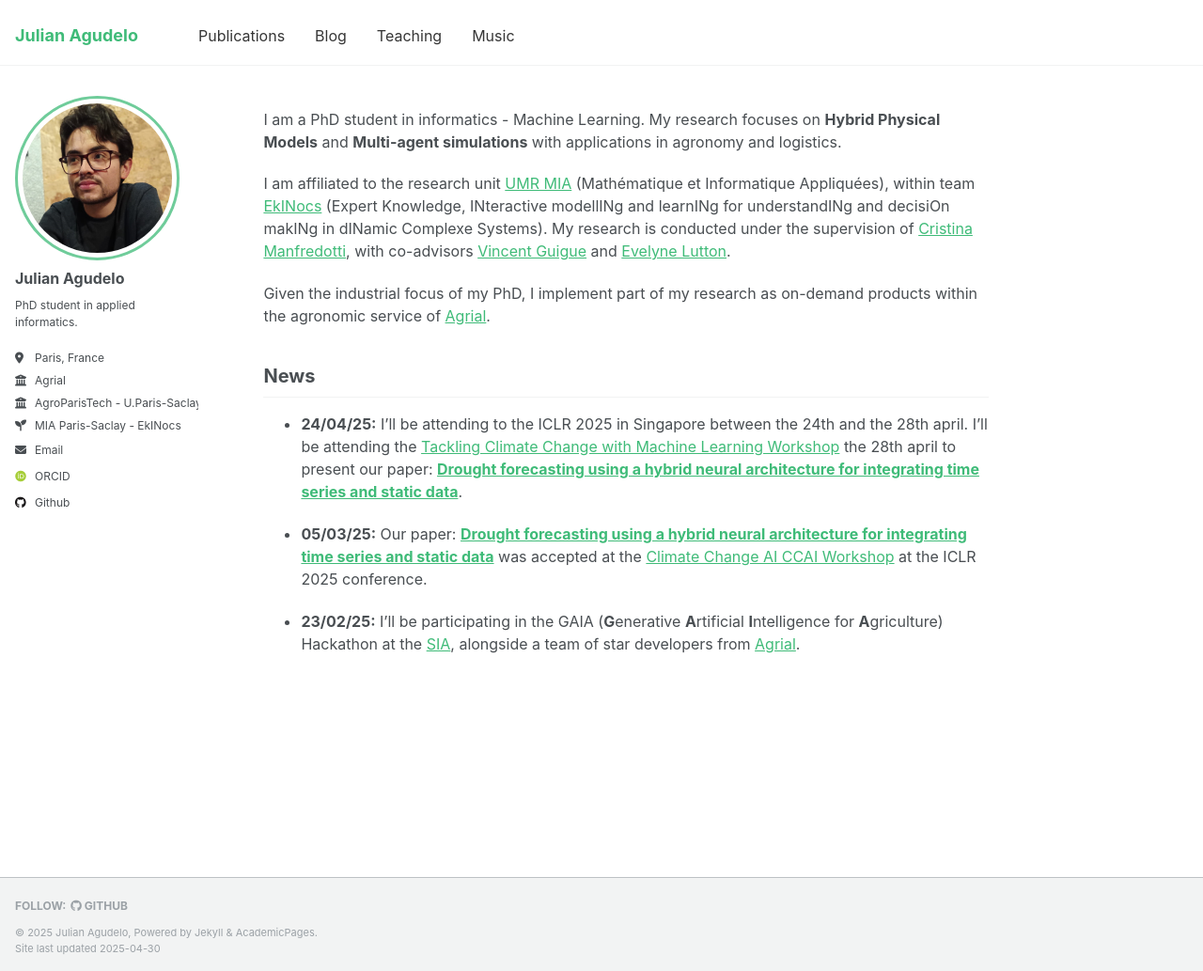
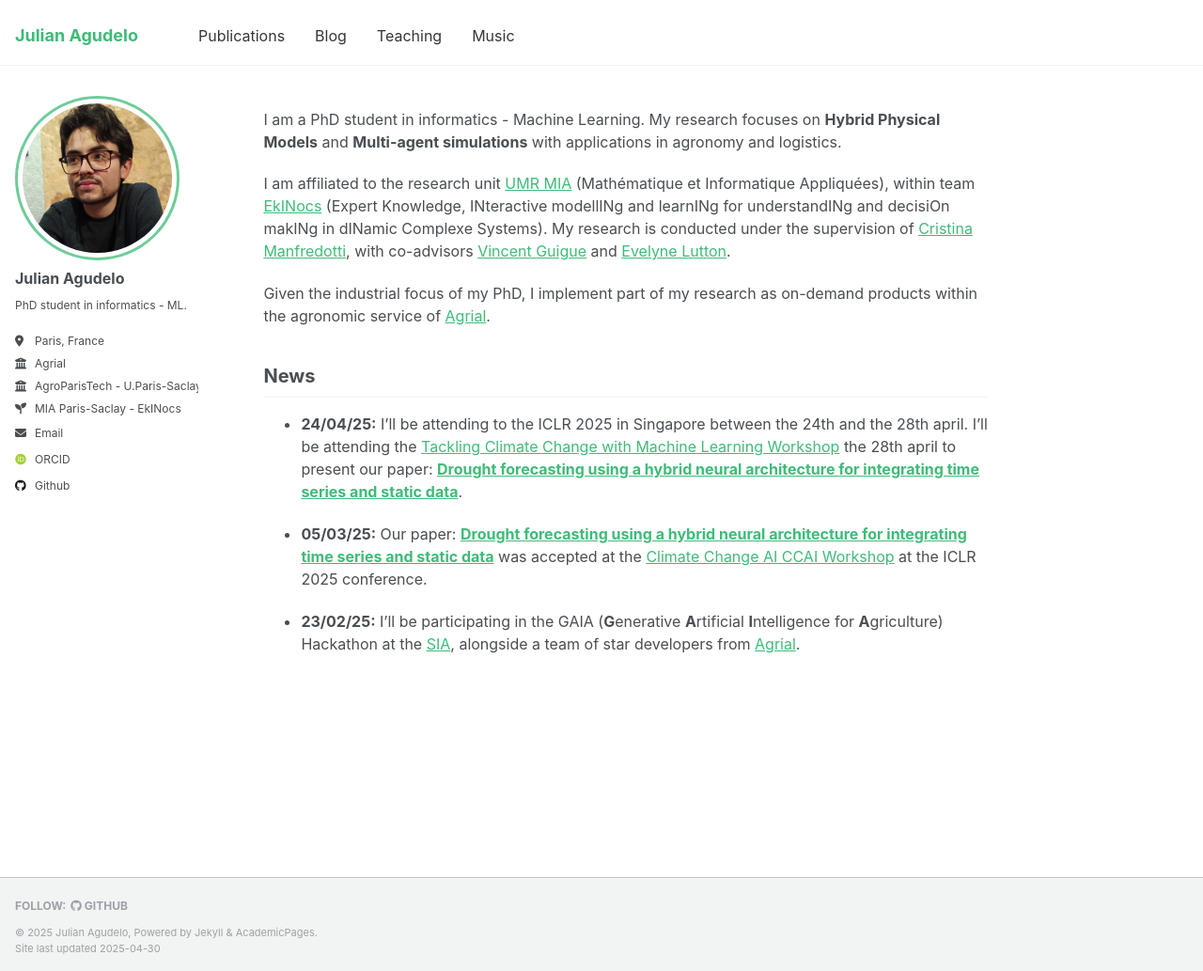
Before and after one commit to JulAgu/JulAgu.github.io, a Jekyll site: the page built from _pages/about.md, in a window 1280 px wide and 1033 px high. Shown: the whole window at 94% size. Built offline with Jekyll 4.4.1, drawn with Linux system fonts in a browser that asks for light colours; some web fonts are replaced.

Commit message:
Update _config.yml

```diff
--- a/_config.yml
+++ b/_config.yml
@@ -11,7 +11,7 @@ locale                   : "en-US"
 title                    : "Julian Agudelo"
 title_separator          : "-"
 name                     : &name "Julian Agudelo"
-description              : &description "PhD student in informatics"
+description              : &description "PhD student in informatics - ML"
 url                      : https://julagu.github.io # the base hostname & protocol for the site
 baseurl                  : "" # the subpath of your site, e.g. "/blog"
 repository               : "JulAgu/JulAgu.github.io"
@@ -24,7 +24,7 @@ author:
   avatar           : "profile.jpg"
   name             : "Julian Agudelo"
   pronouns         : # example: "she/her"
-  bio              : "PhD student in applied informatics."
+  bio              : "PhD student in informatics - ML."
   location         : "Paris, France"
   employer         : "Agrial"
   affiliation      : "AgroParisTech - U.Paris-Saclay"
```
